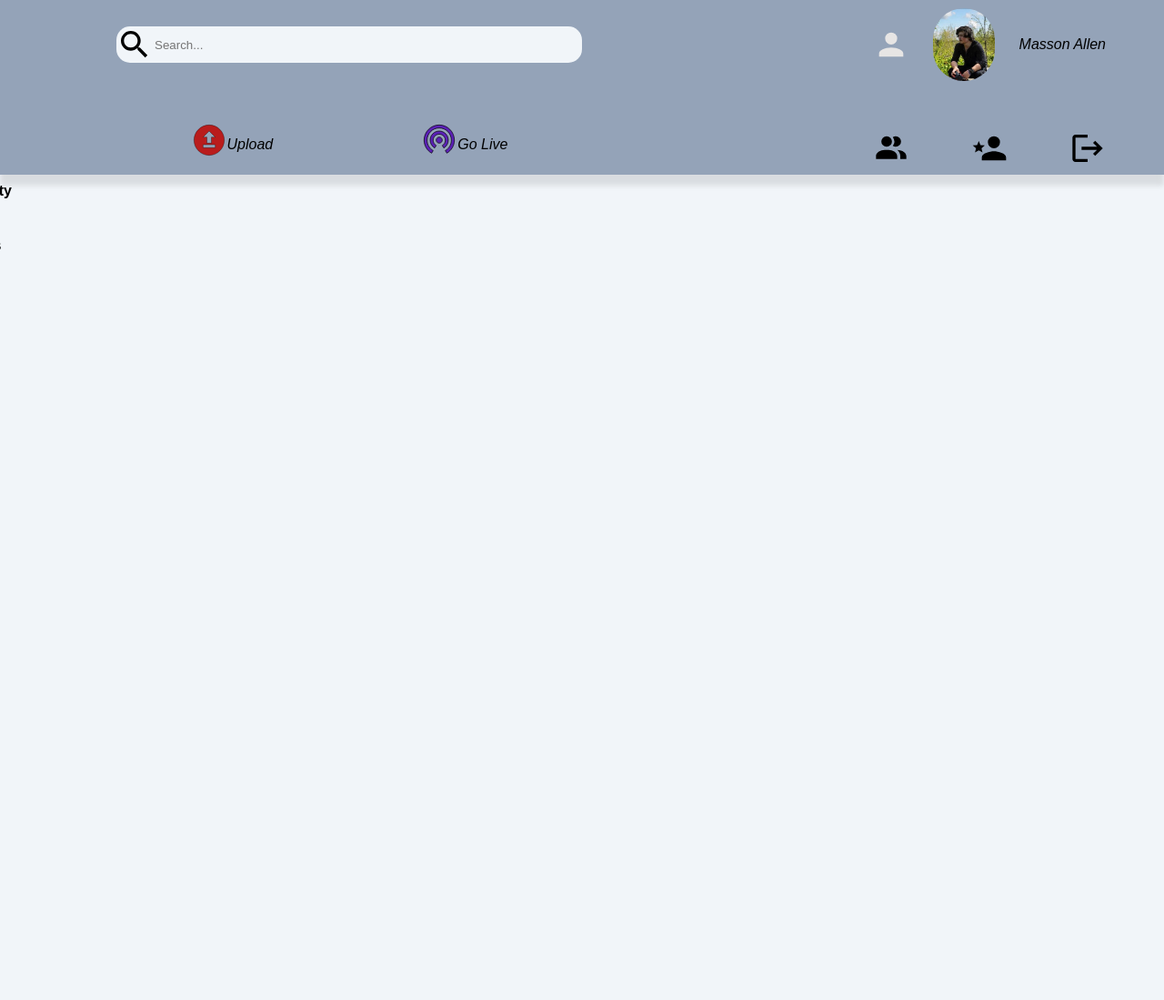
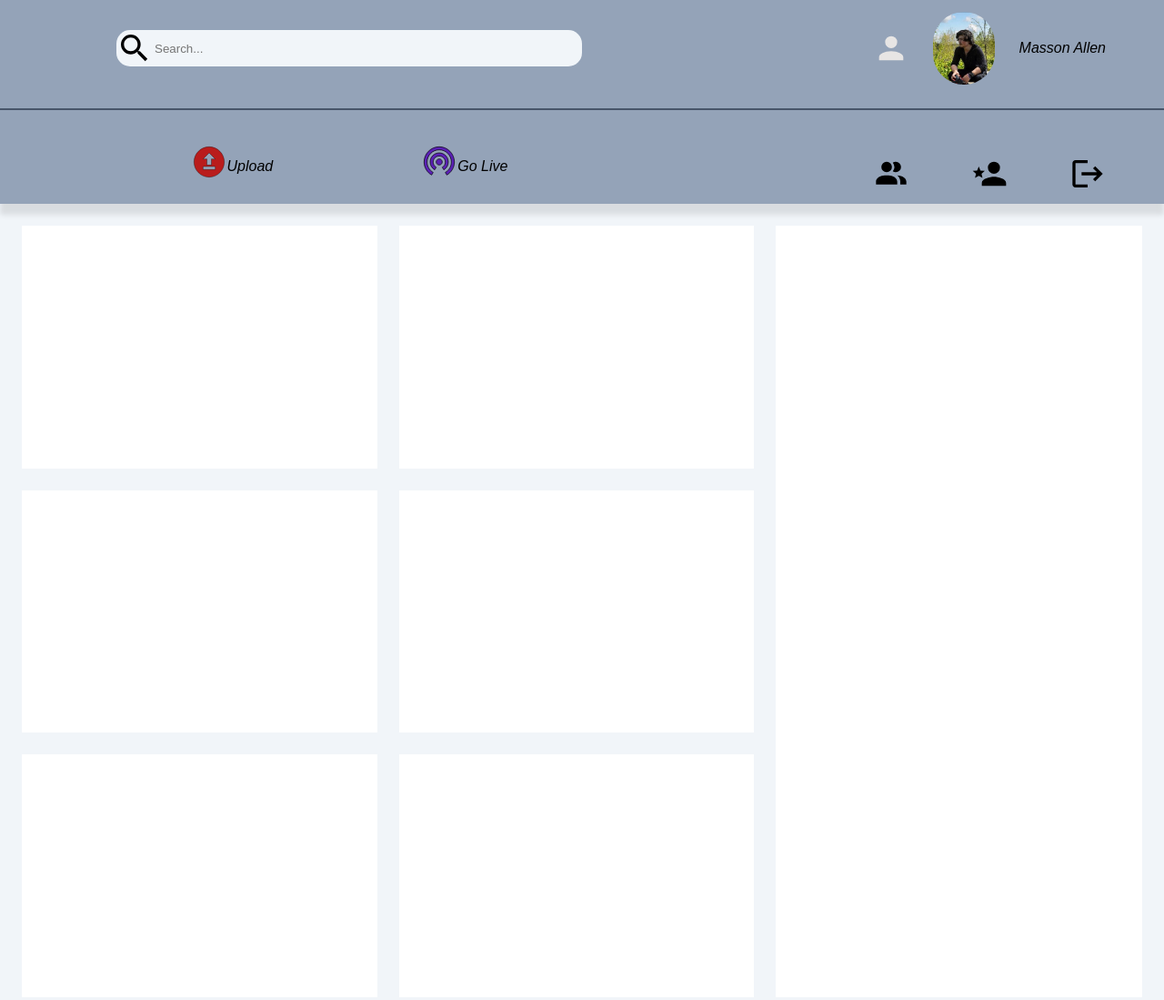
Before and after one commit to massoncorlette/admin-dashboard, a plain HTML site: page index.html in a window 1280 px wide. Shown: the whole page at 91% size. Before the commit the page ends 960 px from the top, so only its background shows below. Drawn offline with Linux system fonts and the light colour scheme.

Commit message:
making grid for main container, still want to make more style choices

```diff
--- a/index.html
+++ b/index.html
@@ -55,6 +55,7 @@
         <img src="icons/profilepic.jpg" id="profilepic">
         <p id="profilename">Masson Allen</p>
       </div>
+      <div id="divider"></div>
       <div id="actions-container">
         <div class="space-icons">
           <img src="icons/upload-circle.svg" class="iconsize">
@@ -72,7 +73,17 @@
       </div>
     </div>
 
-    <div id="content-container"></div>
+    <div id="content-container">
+      <div id="projects-container">
+        <div class="project"></div>
+        <div class="project"></div>
+        <div class="project"></div>
+        <div class="project"></div>
+        <div class="project"></div>
+        <div class="project"></div>
+      </div>
+      <div id="right-sidebar"></div>
+    </div>
   </div>
 </body>
 </html>
--- a/style.css
+++ b/style.css
@@ -7,7 +7,7 @@
 }
 
 body {
-  height: 120vh;
+  height: 140vh;
   margin: 0%;
   display: grid;
   grid-template-columns: repeat(16,1fr);
@@ -67,6 +67,13 @@ body {
   grid-row: 2;
 }
 
+#divider {
+  height: 2px;
+  background-color: var(--third-color);
+  grid-column: 1/21;
+  grid-row: 5;
+}
+
 #actions-container {
   display: flex;
   justify-content: space-around;
@@ -105,9 +112,33 @@ body {
 #content-container {
   grid-row: span 8;
   display: grid;
-  grid-template-columns: repeat(4, 1fr);
+  grid-template-columns: repeat(3, 1fr);
+  grid-template-rows: repeat(3, 1fr);
+
 }
 
+#projects-container {
+  grid-row: span 3;
+  grid-column: span 2;
+  display: grid;
+  grid-template-columns: repeat(2, 1fr);
+  grid-template-rows: repeat(3, 1fr);
+  margin: 24px;
+  gap: 24px;
+}
+
+#right-sidebar {
+  grid-column: 3/4;
+  grid-row: span 3;
+  margin-top: 24px;
+  margin-bottom: 24px;
+  margin-right: 24px;
+  background-color: white;
+}
+
+.project {
+  background-color: rgb(255, 255, 255);
+}
 
 #sidebar {
   grid-column: 1/3;
@@ -125,7 +156,7 @@ body {
   #sidebar {
      position: fixed;
      height: 100%;
-     width: 130px;
+     width: 145px;
      transition: transform 380ms ease-in-out;
      transform: translateX(-100%);
   }
```
